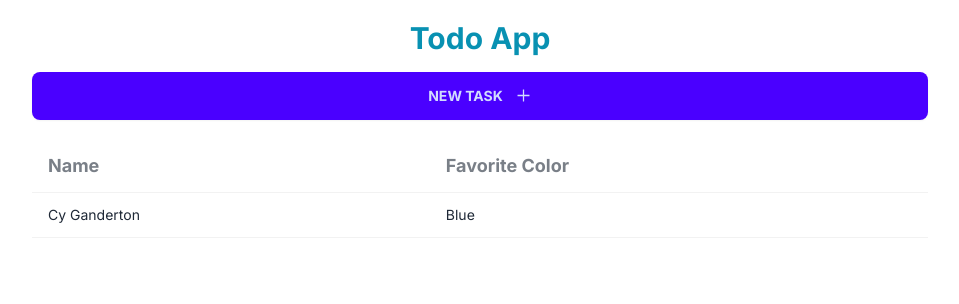
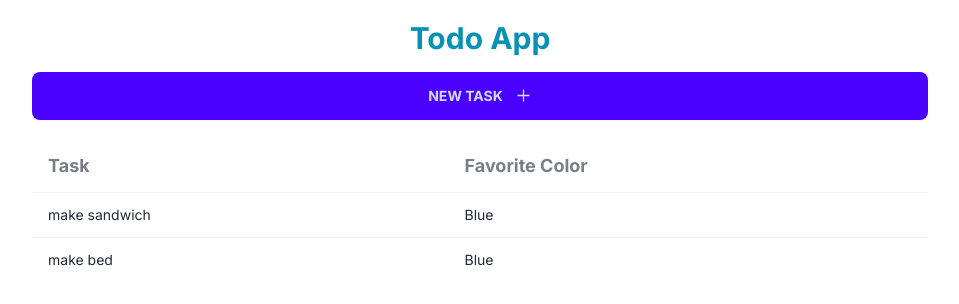
Before and after one commit to justvelio/todo-app, a Next.js app in the folder todo-app/: page / in a window 1280 px wide. Shown: the top 304 px of the page, without its empty margins (160-1119 px from the left). Built offline with nearby package versions, Linux system fonts and the light colour scheme; data requests are answered from the project's data file.

Commit message:
connect json-server

```diff
--- /dev/null
+++ b/todo-app/api.tsx
@@ -0,0 +1,9 @@
+import { ITask } from "./types/tasks";
+
+const baseUrl = "http://localhost:3001";
+
+export const getTodos = async (): Promise<ITask[]> => {
+  const res = await fetch(`${baseUrl}/tasks`);
+  const todos = await res.json();
+  return todos;
+};
--- a/todo-app/app/Components/TodoList.tsx
+++ b/todo-app/app/Components/TodoList.tsx
@@ -1,22 +1,33 @@
-export default function TodoList() {
+import { ITask } from "@/types/tasks"
+
+interface TodoListProps {
+    tasks: ITask[]
+}
+
+const TodoList: React.FC<TodoListProps> = ({ tasks }) => {
     return (
         <div>
             <div className="overflow-x-auto">
   <table className="table">
     <thead>
       <tr className="text-lg">
-        <th>Name</th>
+        <th>Task</th>
         <th>Favorite Color</th>
       </tr>
     </thead>
     <tbody>
-      <tr className="hover">
-        <td>Cy Ganderton</td>
+        {tasks.map(task => (
+
+            <tr key={task.id} className="hover">
+        <td>{task.text}</td>
         <td>Blue</td>
       </tr>
+          ))}
     </tbody>
   </table>
 </div>
         </div>
     )
 }
+
+export default TodoList;
--- a/todo-app/app/page.tsx
+++ b/todo-app/app/page.tsx
@@ -1,14 +1,17 @@
+import { getTodos } from "@/api";
 import AddTask from "./Components/AddTask";
 import TodoList from "./Components/TodoList";
 
-export default function Home() {
+export default async function Home() {
+const tasks = await getTodos();
+
   return (
     <main className="max-w-4xl mx-auto">
       <div className="text-center my-5 flex flex-col gap-4">
         <h1 className="font-bold text-3xl text-cyan-600">Todo App</h1>
         <AddTask />
       </div>
-      <TodoList />
+      <TodoList tasks={tasks} />
     </main>
   )
 }
--- /dev/null
+++ b/todo-app/types/tasks.ts
@@ -0,0 +1,4 @@
+export interface ITask {
+    id: string,
+    text: string,
+}
```
